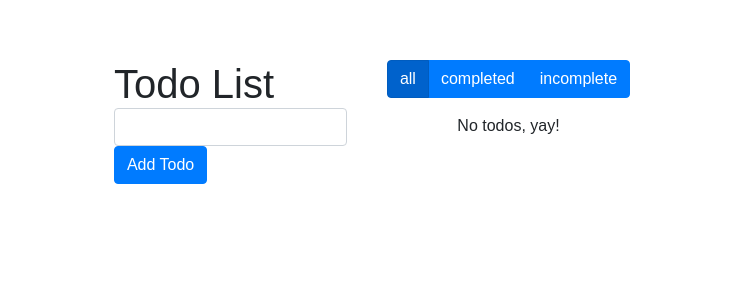
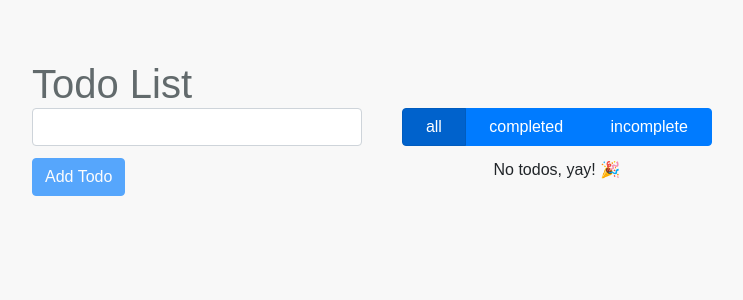
Before and after one commit to drozddamian/todo, a React (Create React App) app: page / in a window 1280 px wide. Shown: the top 300 px of the page, without its empty margins (268-1011 px from the left). Built offline with nearby package versions, Linux system fonts and the light colour scheme.

Commit message:
+ Add styles to make things prettier

```diff
--- a/src/TodoApp.tsx
+++ b/src/TodoApp.tsx
@@ -9,10 +9,10 @@ export default function TodoApp() {
   return (
     <Wrapper>
       <ContentContainer>
-        <AddTodoSection>
+        <ContentSection>
           <Title>Todo List</Title>
           <AddTodo />
-        </AddTodoSection>
+        </ContentSection>
 
         <TodosSection>
           <VisibilityFilters />
@@ -24,30 +24,50 @@ export default function TodoApp() {
 }
 
 const Wrapper = styled.div`
-  font-family: sans-serif;
   display: flex;
   justify-content: center;
-  padding-top: 60px;
+  font-family: sans-serif;
+  background-color: #F8F8F8;
+  padding-top: 20px;
+  min-height: 100vh;
+
+  @media (min-width: 640px) {
+    padding-top: 60px;
+  }
 `
 
 const Title = styled.h1`
+  color: #626A6C;
   margin: 0;
+  padding-bottom: 40px;
+
+  @media (min-width: 640px) {
+    padding-bottom: 0;
+  }
 `
 
-const AddTodoSection = styled.div`
+const ContentSection = styled.section`
+  width: 100%;
 `
-const TodosSection = styled.div`
+
+const TodosSection = styled(ContentSection)`
+  padding-top: 60px;
 `
 
 const ContentContainer = styled.div`
   display: flex;
   flex-direction: column;
+  padding: 0 20px;
+  width: 100%;
+  max-width: 480px;
 
   @media (min-width: 640px) {
     flex-direction: row;
+    justify-content: center;
+    max-width: 720px;
 
     ${TodosSection} {
-      padding-left: 40px;
+      padding: 48px 0 0 40px;
     }
   }
 `
--- a/src/components/AddTodo.tsx
+++ b/src/components/AddTodo.tsx
@@ -8,6 +8,8 @@ const AddTodo = () => {
   const dispatch = useDispatch()
   const [todo, setTodo] = useState<string>('')
   const { isLoading } = useSelector(state => state.todos)
+
+  const isAddButtonDisabled = isLoading || !todo.length
 
   const updateInput = (event: ChangeEvent<HTMLInputElement>) => {
     const { value } = event.target
@@ -23,23 +25,29 @@ const AddTodo = () => {
     <div>
       <Input
         type="text"
+        maxlength='30'
         onChange={updateInput}
         value={todo}
       />
 
-      <Button
+      <AddTodoButton
         color="primary"
-        disabled={isLoading}
+        disabled={isAddButtonDisabled}
         onClick={handleAddTodo}
       >
         Add Todo
-      </Button>
+      </AddTodoButton>
     </div>
   )
 }
 
-const AddTodoButton = styled.button`
-  margin-left: 0.5rem;
+const AddTodoButton = styled(Button)`
+  margin-top: 12px;
+  width: 100%;
+
+  @media (min-width: 640px) {
+    width: auto;
+  }
 `
 
 export default AddTodo
--- a/src/components/Todo.tsx
+++ b/src/components/Todo.tsx
@@ -52,6 +52,7 @@ const Todo: React.FC<Props> = (props: Props) => {
       return (
         <TodoInput
           type='text'
+          maxLength='30'
           value={todoContent}
           onChange={handleTodoContentChange}
         />
@@ -79,6 +80,7 @@ const Todo: React.FC<Props> = (props: Props) => {
           color={isEditingTodo ? 'success' : 'warning'}
           size='sm'
           onClick={handleEditClick}
+          disabled={!todoContent.length}
         >
           {editTodoButtonText}
         </EditButton>
@@ -88,12 +90,16 @@ const Todo: React.FC<Props> = (props: Props) => {
 }
 
 const Item = styled.li`
+  display: flex;
+  align-items: center;
+  justify-content: space-between;
   font-family: monospace;
   cursor: pointer;
   line-height: 1.5;
-  display: flex;
-  justify-content: space-between;
-  align-items: center;
+  background-color: #FFFFFF;
+  border-radius: 4px;
+  padding: 4px;
+  margin-bottom: 4px;
 `
 
 const TodoContent = styled.div``
@@ -111,7 +117,7 @@ const EditButton = styled(Button)`
 
 const TodoInput = styled.input`
   border: none;
-  border-bottom: 1px solid blue;
+  border-bottom: 1px solid #626A6C;
 
   :focus {
     outline: none;
--- a/src/components/TodoList.tsx
+++ b/src/components/TodoList.tsx
@@ -23,7 +23,7 @@ const TodoList = () => {
     }
     return hasAnyTodos
       ? todosByFilter.map(mapTodoToItems)
-      : "No todos, yay!"
+      : "No todos, yay! 🎉"
   }
 
   const listContent = getListContent()
@@ -36,10 +36,10 @@ const TodoList = () => {
 }
 
 const ListWrapper = styled.ul`
-  margin-top: 1rem;
   text-align: center;
   list-style: none;
   padding: 0;
+  margin-top: 12px;
 `
 
 export default TodoList;
--- a/src/components/VisibilityFilters.tsx
+++ b/src/components/VisibilityFilters.tsx
@@ -1,4 +1,5 @@
 import React from "react";
+import styled from "styled-components";
 import { Button, ButtonGroup } from 'reactstrap';
 import { useDispatch, useSelector } from "react-redux";
 import { setFilter } from "../redux/actions";
@@ -16,7 +17,7 @@ const VisibilityFilters = () => {
   }
 
   return (
-    <ButtonGroup>
+    <FiltersButtonGroup>
       {visibilityFilterKeys.map(filterKey => {
         const filter = VISIBILITY_FILTERS[filterKey]
         const isCurrentFilterActive = filter === activeFilter
@@ -32,8 +33,12 @@ const VisibilityFilters = () => {
           </Button>
         );
       })}
-    </ButtonGroup>
+    </FiltersButtonGroup>
   );
 };
 
+const FiltersButtonGroup = styled(ButtonGroup)`
+  width: 100%;
+`
+
 export default VisibilityFilters
--- a/src/redux/actions.ts
+++ b/src/redux/actions.ts
@@ -25,7 +25,7 @@ export const addTodoWithTimeout = (content: string): AppThunk => (dispatch) => {
 
   setTimeout(() => {
     dispatch(addTodoSuccess(id, content))
-  }, 2000)
+  }, 5000)
 }
 
 export const toggleTodo = (id: number): TodoActionTypes => ({
```
